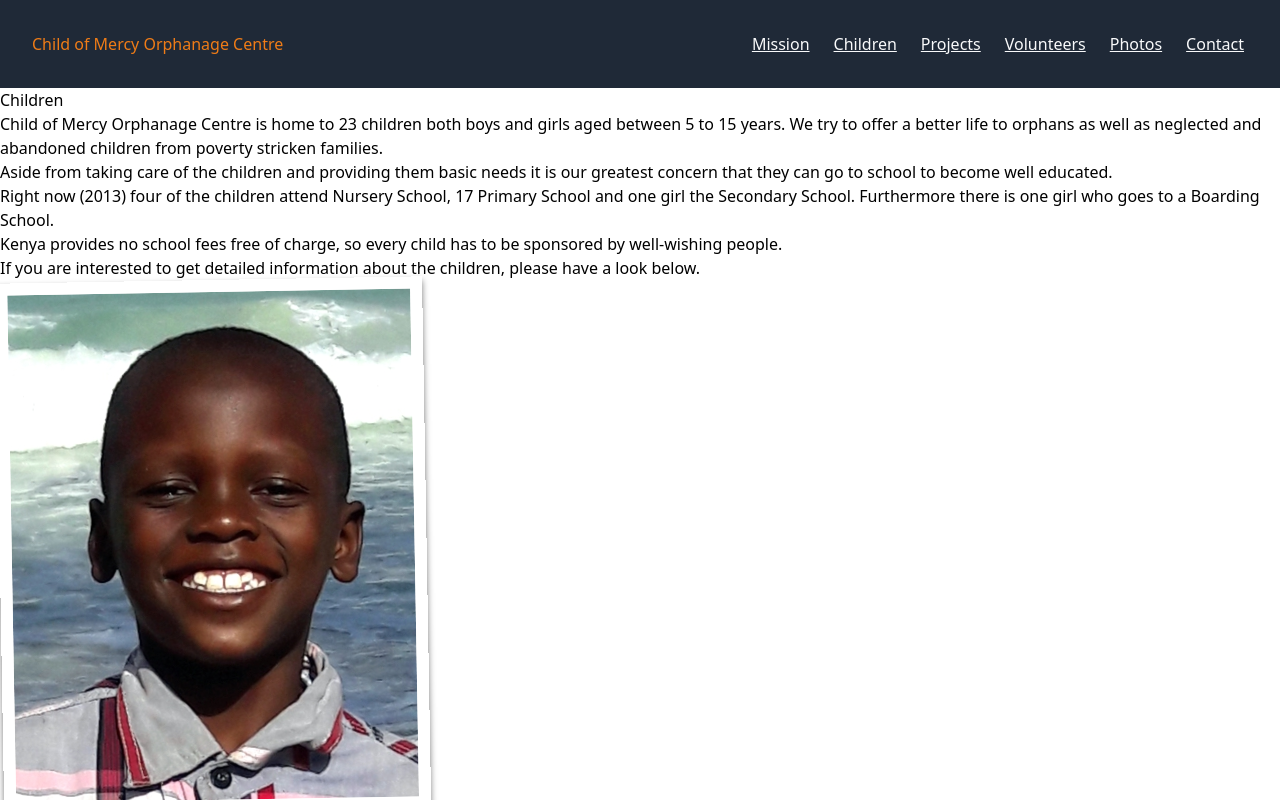
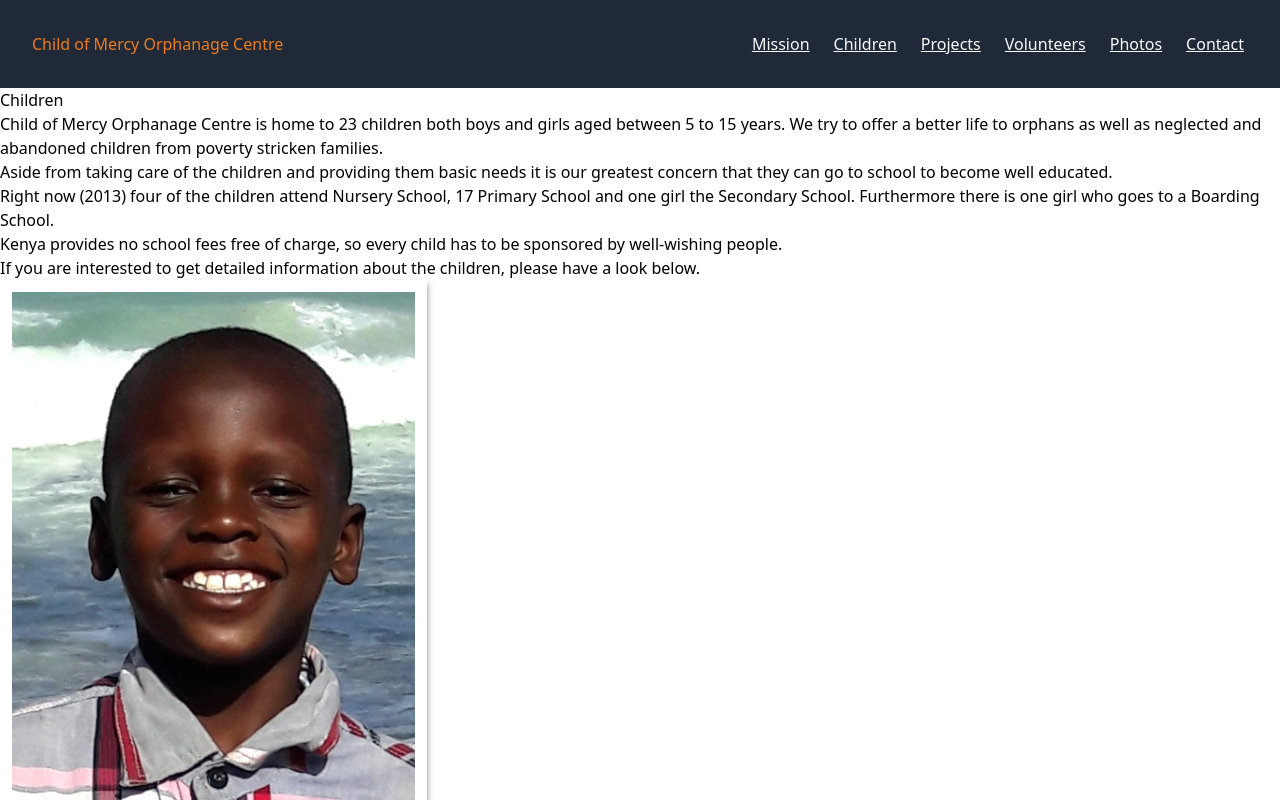
Before and after one commit to larswittenberg/orphanage-centre-mombasa, a Next.js app: page /children in a window 1280 px wide. Shown: the top 800 px of the page. Built offline with nearby package versions, Linux system fonts and the light colour scheme; what @tailwindcss/typography would draw is missing.

Commit message:
UPDATE: Polaroid Component

```diff
--- a/components/Polaroid.js
+++ b/components/Polaroid.js
@@ -1,8 +1,21 @@
 import NextImage from 'next/image'
 
-export default function Polaroid({ filename, alt, w, h, rotationRight, className }) {
+export default function Polaroid({
+		filename,
+		alt,
+		w,
+		h,
+		rotation='none',
+		rotationRight,
+		className
+	}){
+
 	return (
-		<div className={`shadow-polaroid p-3 pb-12 ${rotationRight ? 'transform rotate-1' : 'transform -rotate-1'} ${className} `}>
+		<div className={`
+			shadow-polaroid p-3 pb-12
+			${className}
+			${rotation == 'right' ? 'transform rotate-1' : rotation == 'left' ? 'transform -rotate-1' : ''}
+		`}>
 			<NextImage
 				src={`/images/${filename}`}
 				alt={alt}
--- a/pages/mission.mdx
+++ b/pages/mission.mdx
@@ -23,7 +23,7 @@ Child of Mercy Orphanage Centre is a nonprofit making religious institution with
 	alt="Jessy, Director of COMOC"
 	w={401}
 	h={535}
-	rotationRight
+	rotation="right"
 	className="w-1/3"
 />
 </div>
--- a/pages/projects.js
+++ b/pages/projects.js
@@ -16,6 +16,7 @@ export default function Projects() {
 					alt="Rice and beans"
 					w={840}
 					h={680}
+					rotation="left"
 				/>
 
 				<p>Our next big project is to complete the building of the Dining room which will be a roof, windows, tiled floor and then seating for the children.</p>
@@ -28,7 +29,7 @@ export default function Projects() {
 					alt="Tution at home"
 					w={840}
 					h={680}
-					rotationRight
+					rotation="right"
 				/>
 
 				<p>And then - one day in the future - we would like to have our own Matatu (minibus) to transport the children around Mombasa, take them on outings and collect Volunteers from the airport.</p>
@@ -39,6 +40,7 @@ export default function Projects() {
 					alt="Kitchen without roof"
 					w={840}
 					h={680}
+					rotation="left"
 				/>
 
 				<h2>Donate</h2>
@@ -51,7 +53,7 @@ export default function Projects() {
 					extraClassName="polaroid-left"
 					w={1320}
 					h={830}
-					rotationRight
+					rotation="right"
 				/>
 			</div>
 		</LayoutDefault>
--- a/pages/volunteers.mdx
+++ b/pages/volunteers.mdx
@@ -20,6 +20,7 @@ Home
 	alt="Home"
 	w={840}
 	h={680}
+	rotation="left"
 />
 
 
@@ -51,7 +52,7 @@ During your free time you also have the opportunity to go on safari for one to t
 	alt="Volunteers"
 	w={840}
 	h={680}
-	rotationRight
+	rotation="right"
 />
 
 
@@ -68,6 +69,7 @@ Hundred percent of charges made from you go towards the running costs of the orp
 	alt="Volunteers Area"
 	w={840}
 	h={680}
+	rotation="left"
 />
 
 
@@ -102,7 +104,7 @@ If this interests you, you can also read the comments of former volunteers who d
 	alt="Volunteers Lena and Ines"
 	w={840}
 	h={680}
-	rotationRight
+	rotation="right"
 />
 </div>
 
@@ -114,6 +116,7 @@ If this interests you, you can also read the comments of former volunteers who d
 	alt="Volunteers Johanna and Yasemin"
 	w={840}
 	h={680}
+	rotation="left"
 />
 <div className="w-2/3 pl-24 text-base">
 
@@ -148,7 +151,7 @@ If this interests you, you can also read the comments of former volunteers who d
 	alt="Volunteer Mara"
 	w={840}
 	h={680}
-	rotationRight
+	rotation="right"
 />
 </div>
 
@@ -160,6 +163,7 @@ If this interests you, you can also read the comments of former volunteers who d
 	alt="Volunteers Emmie and Emma"
 	w={840}
 	h={680}
+	rotation="left"
 />
 <div className="w-2/3 pl-24 text-base">
 
```
